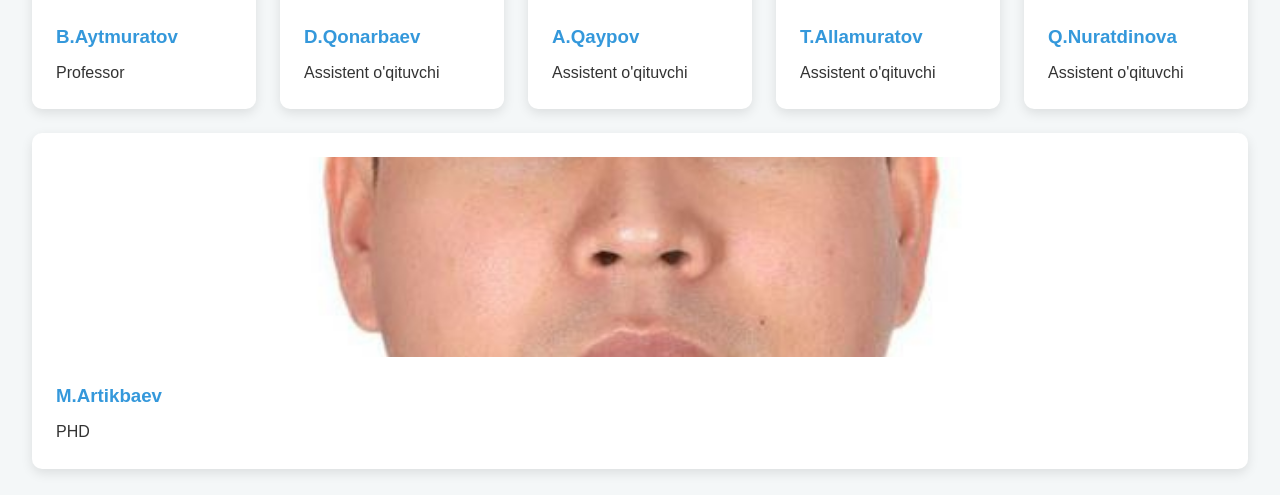
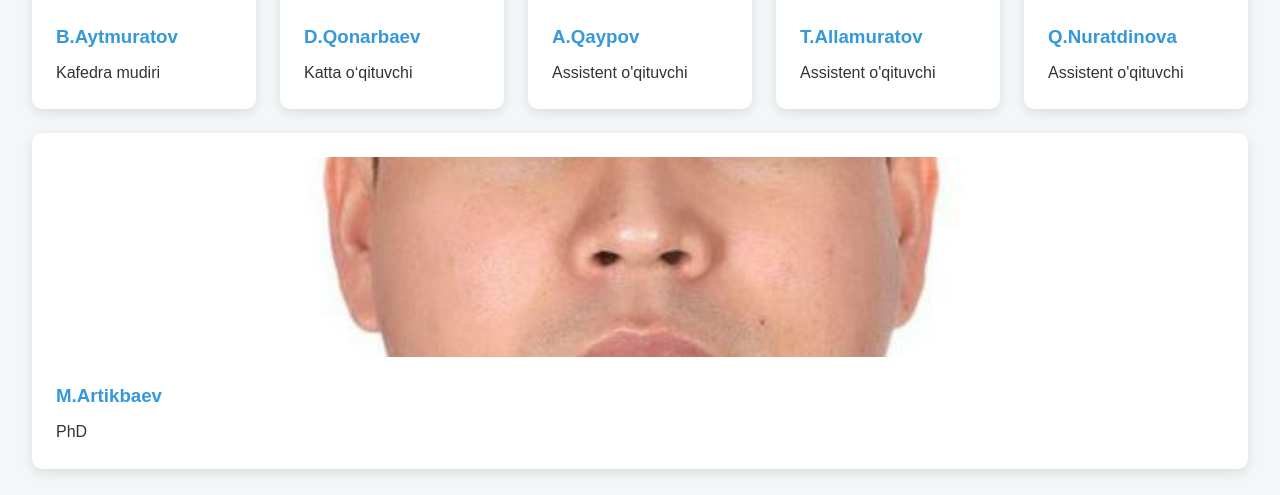
Before and after one commit to Xakker04/tvtsayt, a plain HTML site: page teachers.html in a window 1280 px wide. Shown: the part 408-903 px from the top of the page. Drawn offline with Linux system fonts and the light colour scheme.

Commit message:
Update teachers.html

```diff
--- a/teachers.html
+++ b/teachers.html
@@ -31,12 +31,12 @@
         <div class="teacher">
             <img src="photo_5357052922816041486_m.jpg" alt="B.Aytmuratov">
             <h3>B.Aytmuratov</h3>
-            <p>Professor</p>
+            <p>Kafedra mudiri</p>
         </div>
         <div class="teacher">
             <img src="qonarbaev.jpg" alt="D.Qonarbaev">
             <h3>D.Qonarbaev</h3>
-            <p>Assistent o'qituvchi</p>
+            <p>Katta oʻqituvchi</p>
         </div>
         <div class="teacher">
             <img src="qaypov.jpg" alt="A.Qaypov">
@@ -56,7 +56,7 @@
         <div class="teacher">
             <img src="photo_5359304722629725183_x.jpg" alt="M.Tleubaev">
             <h3>M.Artikbaev</h3>
-            <p>PHD</p>
+            <p>PhD</p>
         </div>
     </div>
 </section>
```
